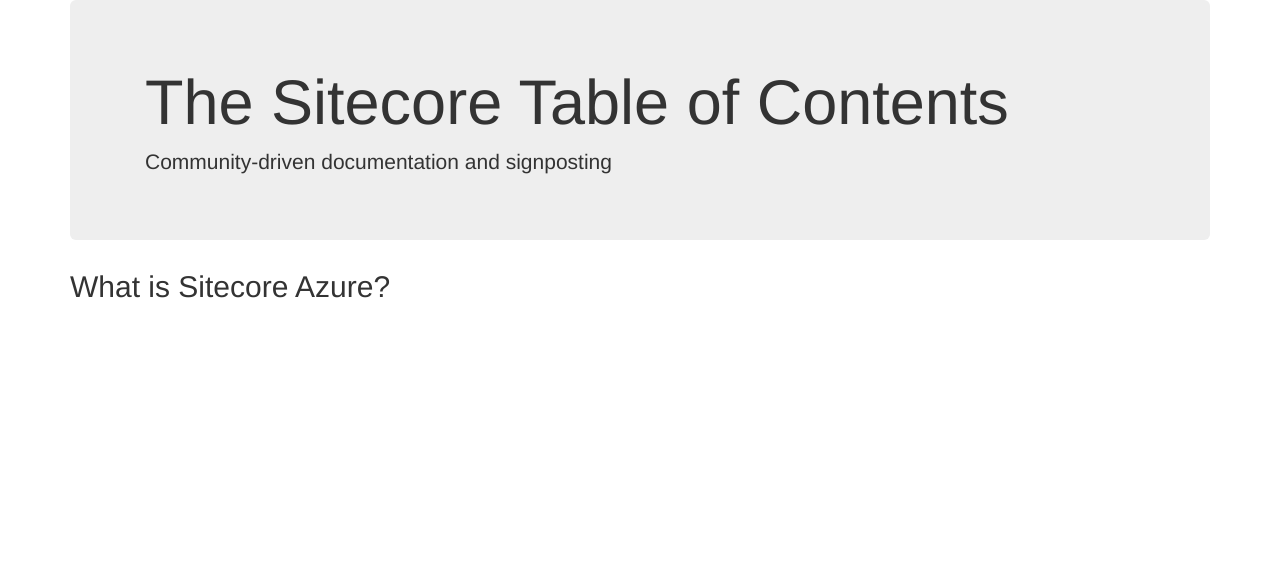
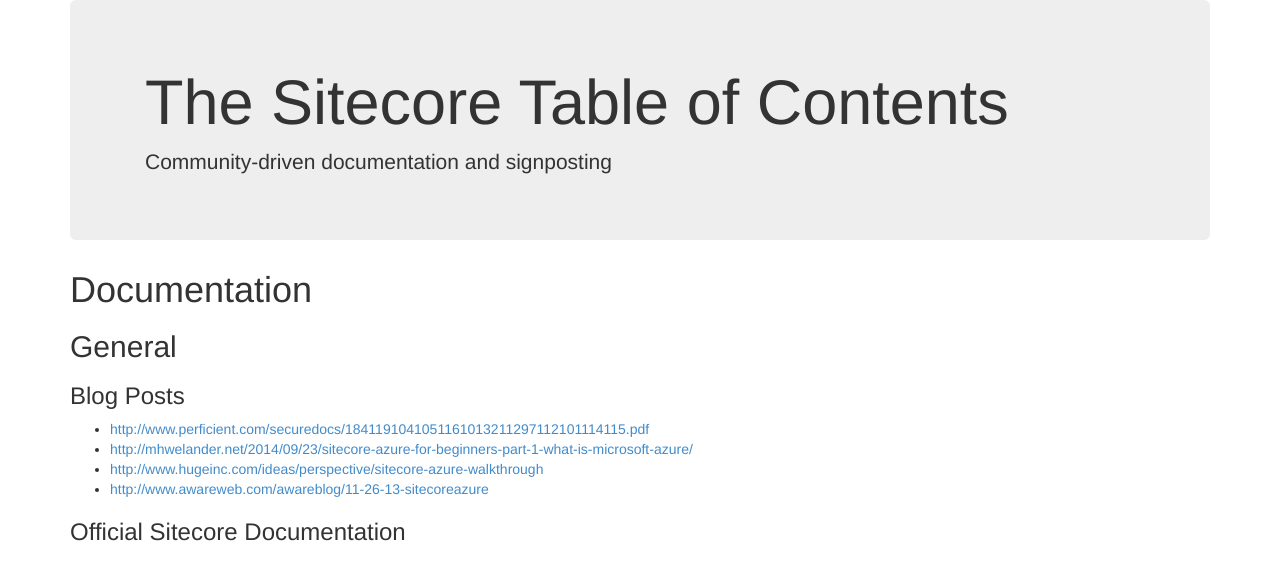
Before and after one commit to Sitecore-Community/docs, a Jekyll site: the page built from documentation/Sitecore Azure/index.md, in a window 1280 px wide. Shown: the top 580 px of the page. Built offline with Jekyll 4.4.1, drawn with Linux system fonts in a browser that asks for light colours; nearby versions of some CDN libraries.

Commit message:
Azure docs

```diff
--- a/documentation/Sitecore Azure/index.md
+++ b/documentation/Sitecore Azure/index.md
@@ -3,4 +3,15 @@
 title: Sitecore Azure
 ---
 
-## What is Sitecore Azure?
+# Documentation
+
+## General
+
+### Blog Posts
+
+* [http://www.perficient.com/securedocs/1841191041051161013211297112101114115.pdf](http://www.perficient.com/securedocs/1841191041051161013211297112101114115.pdf)
+* [http://mhwelander.net/2014/09/23/sitecore-azure-for-beginners-part-1-what-is-microsoft-azure/](http://mhwelander.net/2014/09/23/sitecore-azure-for-beginners-part-1-what-is-microsoft-azure/)
+* [http://www.hugeinc.com/ideas/perspective/sitecore-azure-walkthrough](http://www.hugeinc.com/ideas/perspective/sitecore-azure-walkthrough)
+* [http://www.awareweb.com/awareblog/11-26-13-sitecoreazure](http://www.awareweb.com/awareblog/11-26-13-sitecoreazure)
+
+### Official Sitecore Documentation
```
Also changed, not shown: documentation/Sitecore Fundamentals/index.md (+6 -0 lines), index.md (+1 -1 lines).
